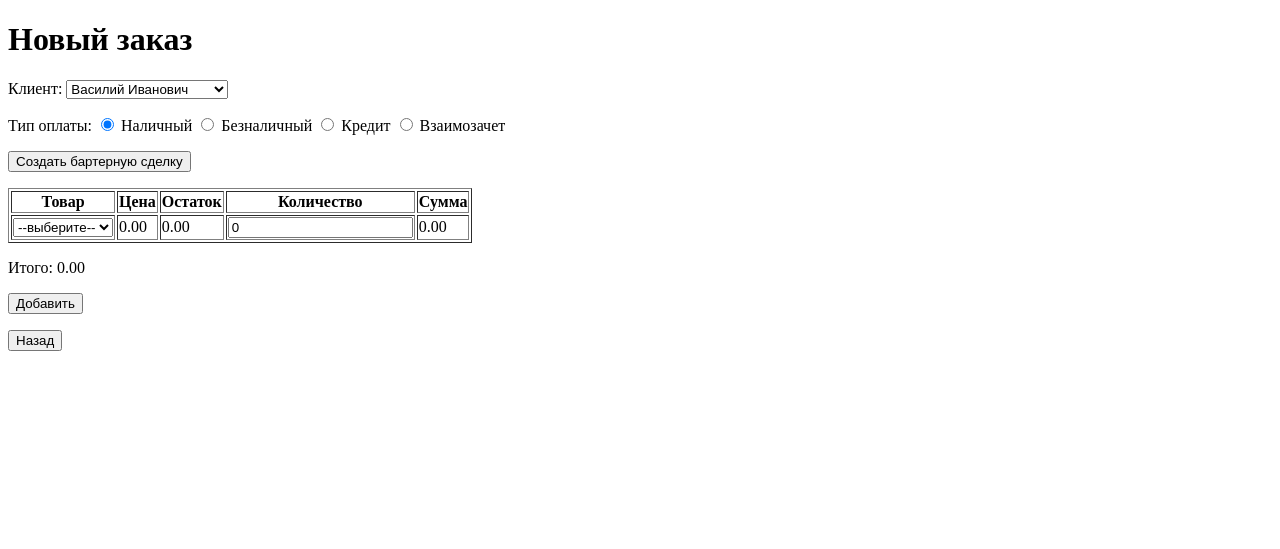
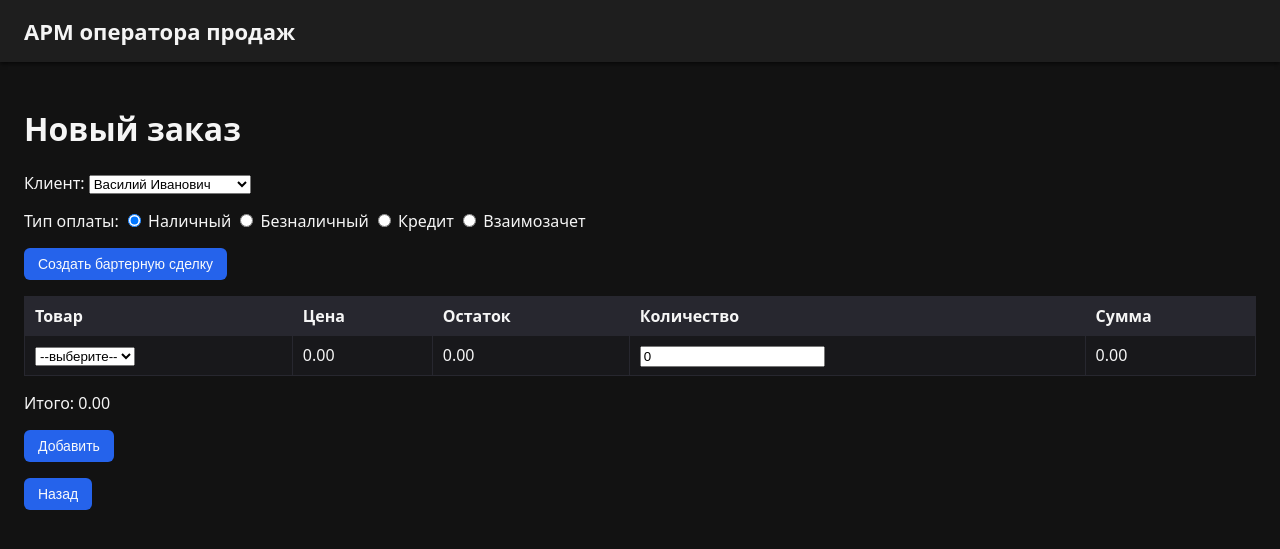
Before and after one commit to hekemi/CosLabs-MAI, a Django app: page /orders/new/ in a window 1280 px wide. Shown: the top 549 px of the page. Run offline with Django 5.2, Linux system fonts and the light colour scheme; data comes from the database, SQL or seed files in the repository.

Commit message:
Добавил стиля в проект через CSS

```diff
--- a/Laba1/CosLaba/settings.py
+++ b/Laba1/CosLaba/settings.py
@@ -117,6 +117,10 @@ USE_TZ = True
 
 STATIC_URL = 'static/'
 
+STATICFILES_DIRS = [
+    BASE_DIR / "static",
+]
+
 # Default primary key field type
 # https://docs.djangoproject.com/en/5.2/ref/settings/#default-auto-field
 
--- /dev/null
+++ b/Laba1/sales/templates/base.html
@@ -0,0 +1,18 @@
+{% load static %}
+<!DOCTYPE html>
+<html lang="ru">
+<head>
+  <meta charset="UTF-8">
+  <title>{% block title %}АРМ оператора продаж{% endblock %}</title>
+  <link rel="stylesheet" href="{% static 'css/style.css' %}">
+</head>
+<body>
+  <header>
+    <h1>АРМ оператора продаж</h1>
+  </header>
+
+  <div class="main">
+    {% block content %}{% endblock %}
+  </div>
+</body>
+</html>
--- a/Laba1/sales/templates/sales/order_form.html
+++ b/Laba1/sales/templates/sales/order_form.html
@@ -1,15 +1,5 @@
-<!DOCTYPE html>
-<html lang="ru">
-<head>
-  <meta charset="UTF-8">
-  <title>Новый заказ</title>
-  <style>
-    .stock-ok { color: green; }
-    .stock-bad { color: red; }
-    .error { color: red; }
-  </style>
-</head>
-<body>
+{% extends 'base.html' %}
+{% block content %}
   <h1>Новый заказ</h1>
 
   {% if error %}
@@ -231,8 +221,4 @@
   <p>
     <a href="{% url 'home' %}"><button type="button">Назад</button></a>
   </p>
-</body>
-</html>
-
-</body>
-</html>
+{% endblock %}
--- /dev/null
+++ b/Laba1/static/css/style.css
@@ -0,0 +1,82 @@
+body {
+    font-family: system-ui, -apple-system, BlinkMacSystemFont, "Segoe UI", sans-serif;
+    background-color: #121212;
+    color: #f5f5f5;
+    margin: 0;
+    padding: 0;
+}
+
+header {
+    background-color: #1e1e1e;
+    padding: 16px 24px;
+    box-shadow: 0 2px 4px rgba(0,0,0,0.6);
+}
+
+header h1 {
+    margin: 0;
+    font-size: 22px;
+}
+
+.main {
+    padding: 24px;
+}
+
+button,
+.btn {
+    background-color: #2563eb;
+    border: none;
+    color: #f9fafb;
+    padding: 8px 14px;
+    border-radius: 6px;
+    cursor: pointer;
+    font-size: 14px;
+}
+
+button:hover,
+.btn:hover {
+    background-color: #1d4ed8;
+}
+
+table {
+    width: 100%;
+    border-collapse: collapse;
+    margin-top: 16px;
+    background-color: #18181b;
+}
+
+th, td {
+    border: 1px solid #27272f;
+    padding: 8px 10px;
+    text-align: left;
+}
+
+th {
+    background-color: #27272f;
+    font-weight: 600;
+}
+
+tr:nth-child(even) {
+    background-color: #111827;
+}
+
+a {
+    color: #93c5fd;
+    text-decoration: none;
+}
+
+a:hover {
+    text-decoration: underline;
+}
+
+.error {
+    color: #f97373;
+    margin-bottom: 12px;
+}
+
+.stock-ok {
+    color: #4ade80;
+}
+
+.stock-bad {
+    color: #f97373;
+}
```
Also changed, not shown: Laba1/sales/templates/sales/barter_form.html (+3 -9 lines), Laba1/sales/templates/sales/clients_list.html (+9 -14 lines), Laba1/sales/templates/sales/clients_orders_report.html (+3 -9 lines), Laba1/sales/templates/sales/home.html (+3 -11 lines), Laba1/sales/templates/sales/product_form.html (+3 -9 lines), Laba1/sales/templates/sales/products_list.html (+3 -9 lines).
